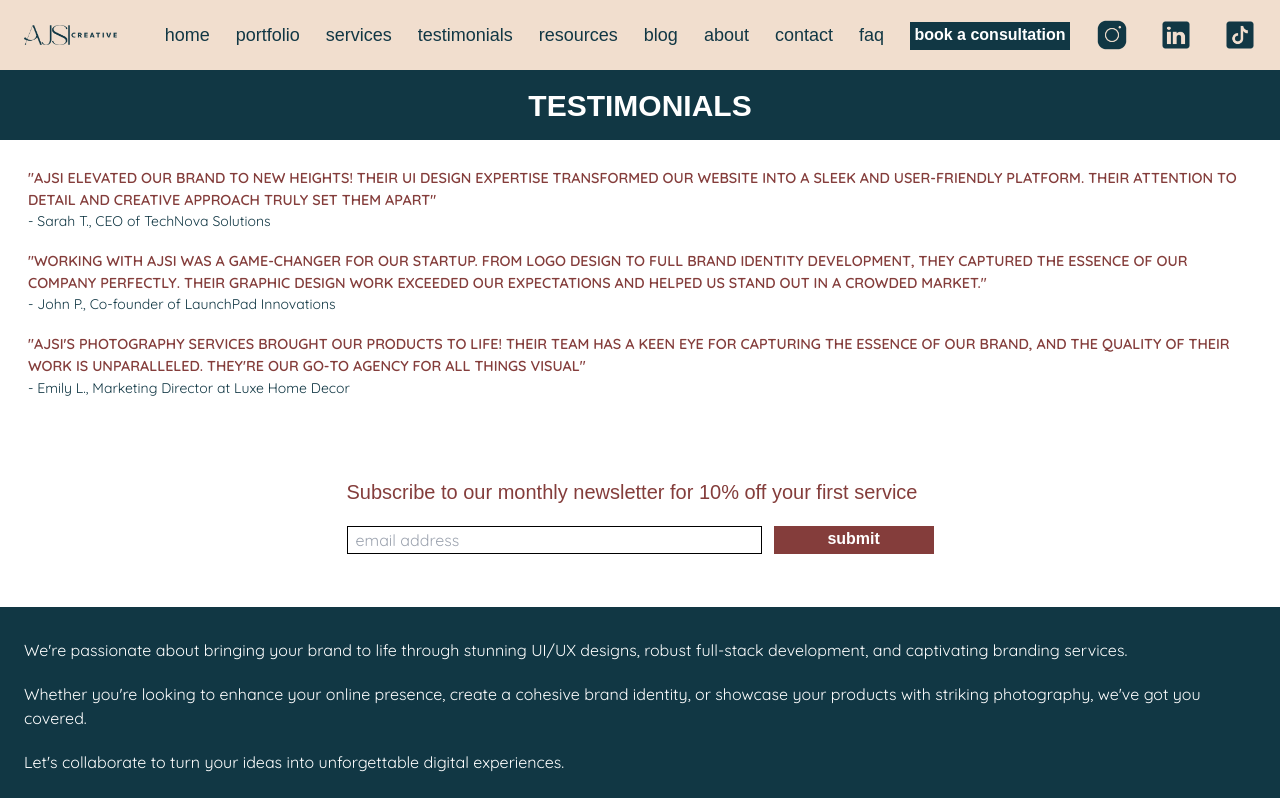
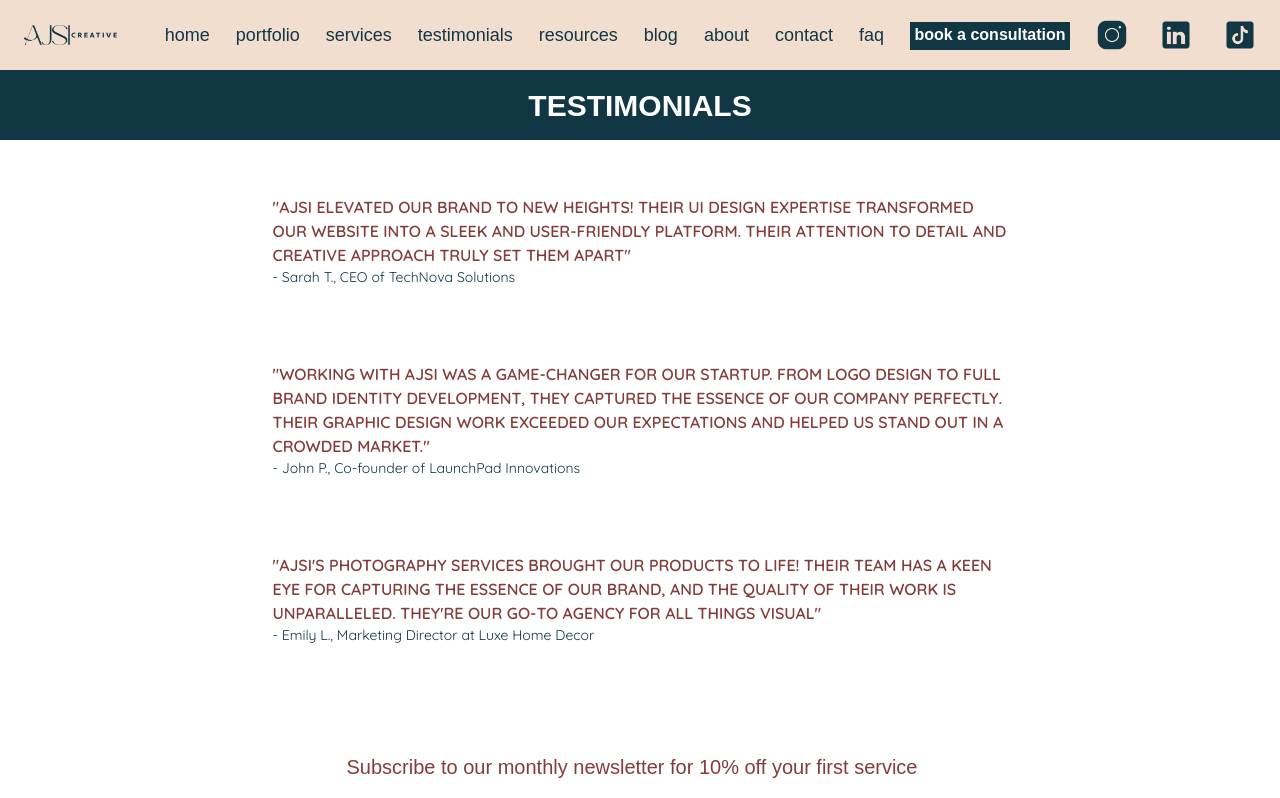
Before and after one commit to ariicodes/ajsi-creative, a Next.js app: page /testimonials in a window 1280 px wide. Shown: the top 798 px of the page. Built offline with nearby package versions, Linux system fonts and the light colour scheme; a web font is replaced by a local one.

Commit message:
+Testimonials complete with mock data

```diff
--- a/src/app/(components)/testimonials/TestimonialsList.tsx
+++ b/src/app/(components)/testimonials/TestimonialsList.tsx
@@ -10,11 +10,11 @@ const TestimonialsList = ({
   testimonials: Testimonial[];
 }) => {
   return (
-    <div className="flex flex-col gap-5 p-7">
+    <div className="flex flex-col gap-5 p-7 xl:flex xl:min-h-[560px] xl:flex-col xl:items-center xl:justify-around">
       {testimonials &&
         testimonials.map((testimonial, index) => (
-          <div key={index}>
-            <p className="text-[0.9rem] font-semibold uppercase text-cordovan">
+          <div key={index} className="xl:w-[735px]">
+            <p className="text-[0.9rem] font-semibold uppercase text-cordovan xl:text-base">
               &quot;{testimonial.testimonial}&quot;
             </p>
             <p className="text-sm text-gunmetal">
```
